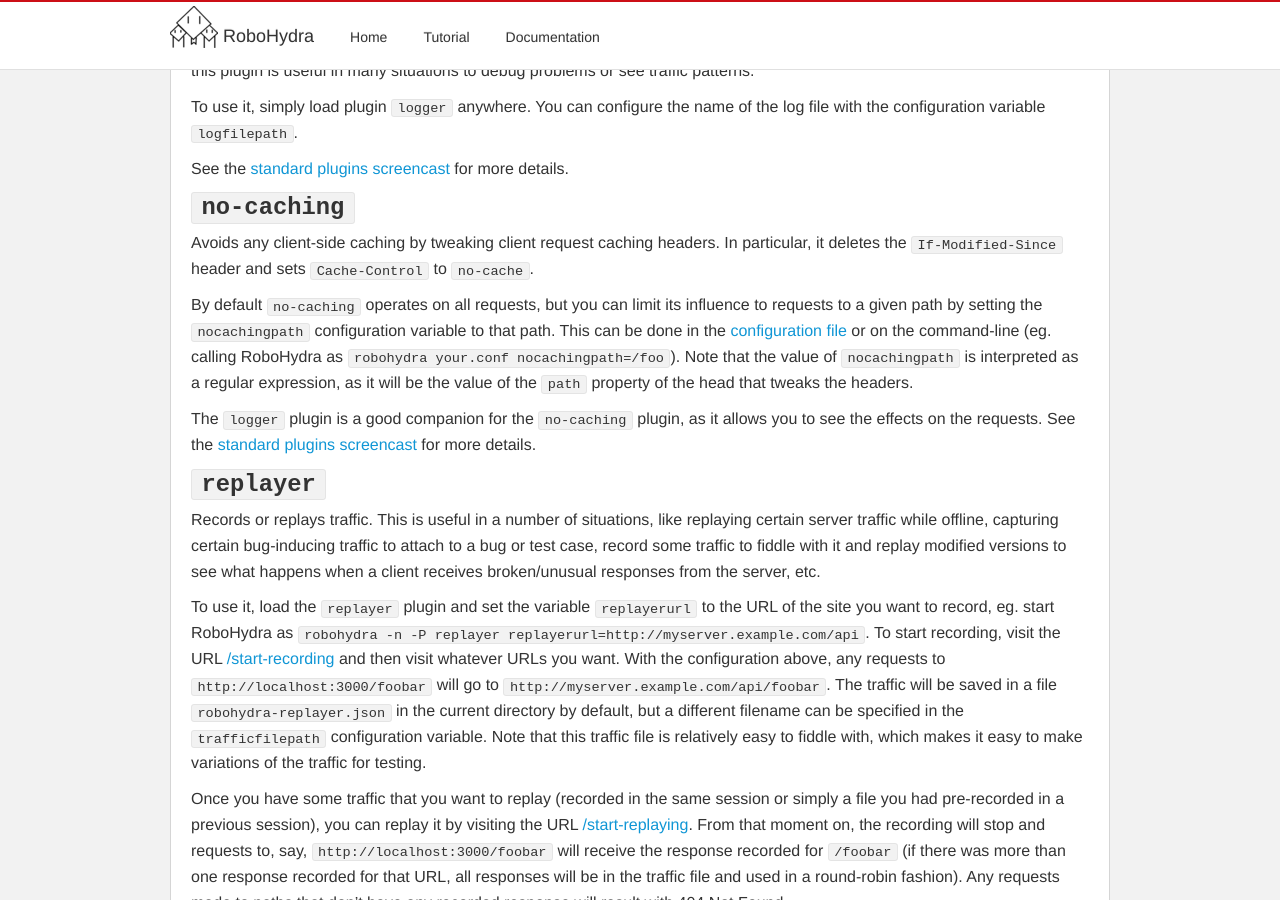
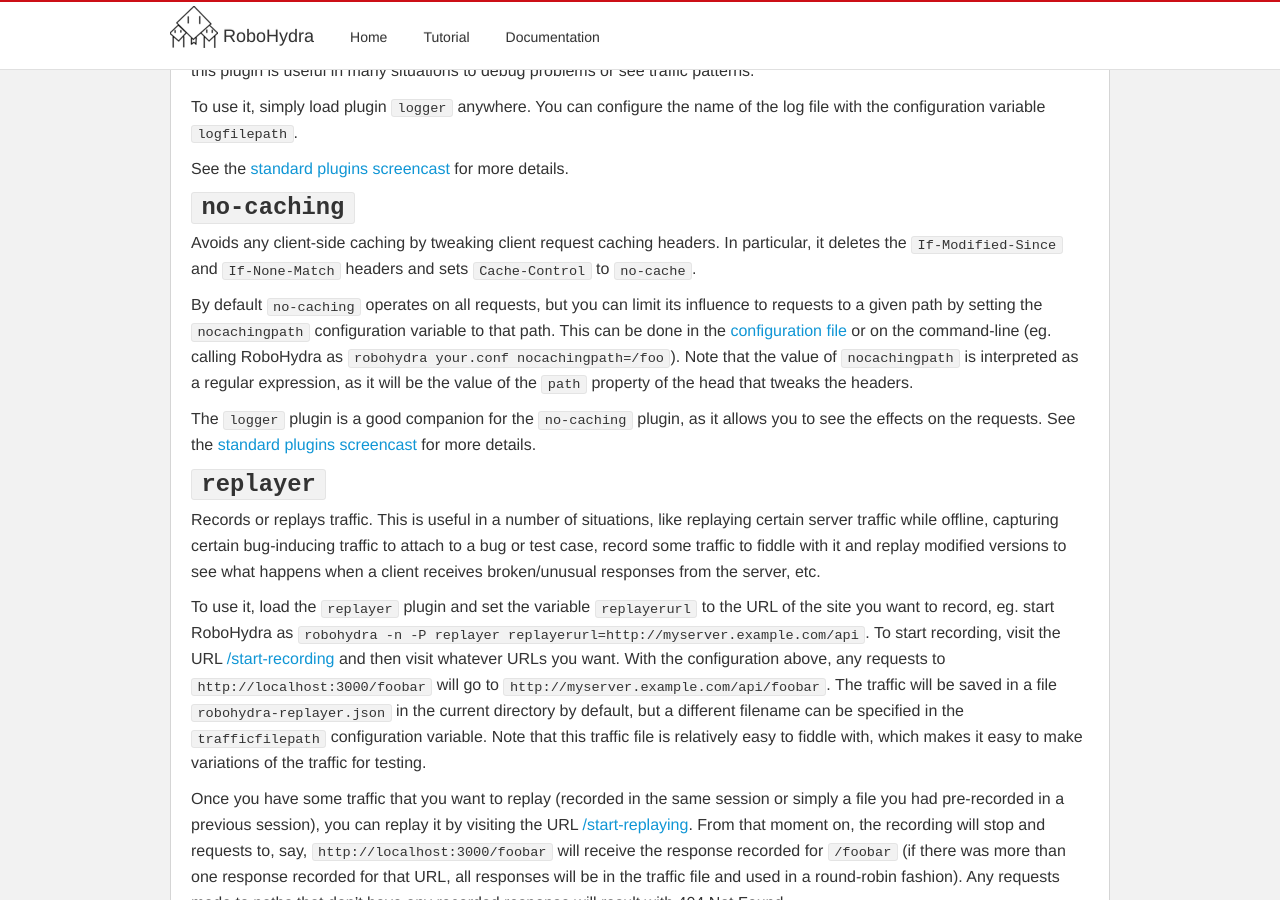
Before and after one commit to robohydra/robohydra, a Jekyll site: the page built from docs/head/plugin-stdlib/index.md, in a window 1280 px wide and 900 px high, scrolled down 721 px. Built offline with Jekyll 4.4.1, drawn with Linux system fonts in a browser that asks for light colours.

Commit message:
Update no-caching plugin documentation

```diff
--- a/docs/head/plugin-stdlib/index.md
+++ b/docs/head/plugin-stdlib/index.md
@@ -63,8 +63,8 @@ more details.
 ------------
 
 Avoids any client-side caching by tweaking client request caching
-headers. In particular, it deletes the `If-Modified-Since` header and
-sets `Cache-Control` to `no-cache`.
+headers. In particular, it deletes the `If-Modified-Since` and
+`If-None-Match` headers and sets `Cache-Control` to `no-cache`.
 
 By default `no-caching` operates on all requests, but you can limit
 its influence to requests to a given path by setting the
```
